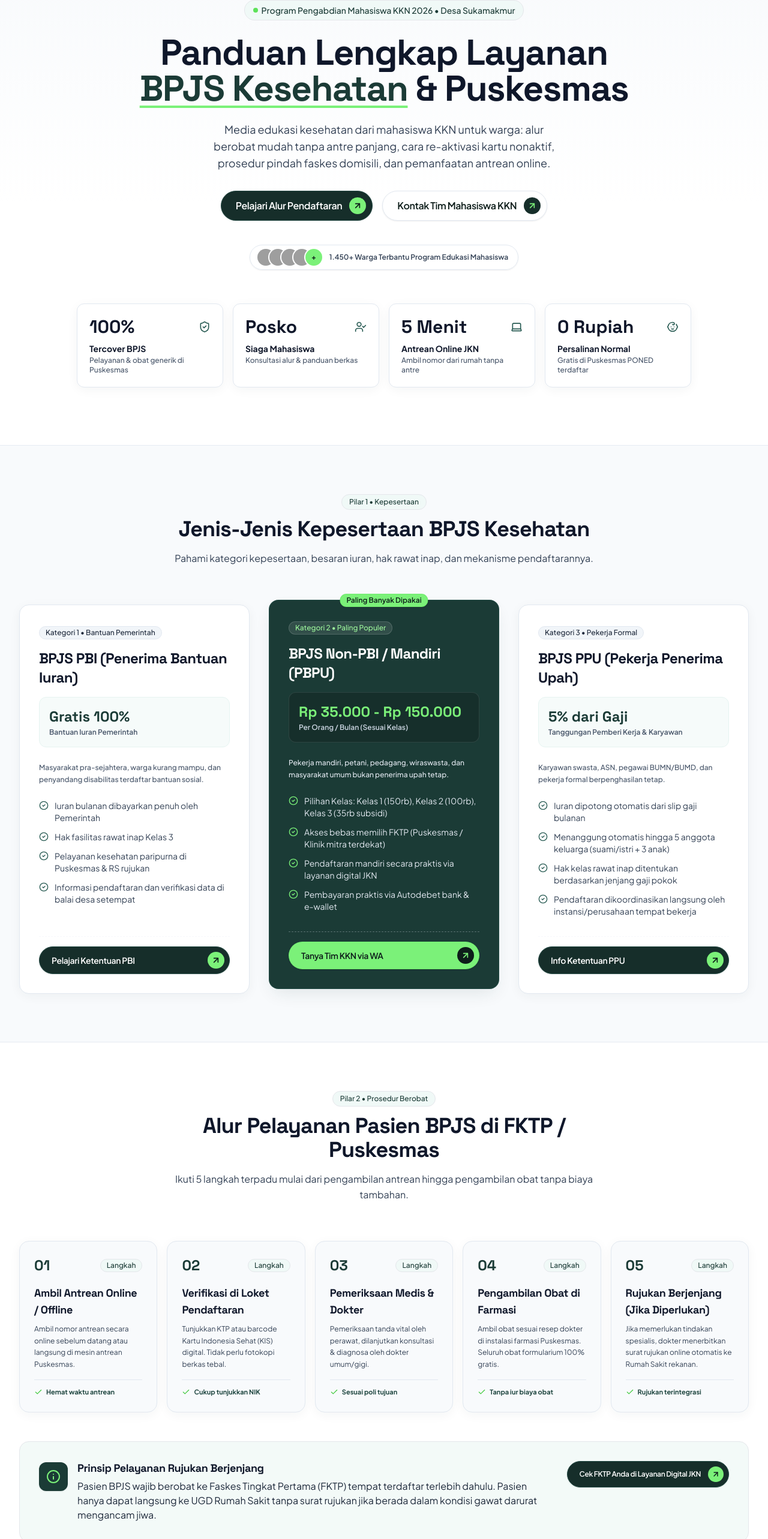
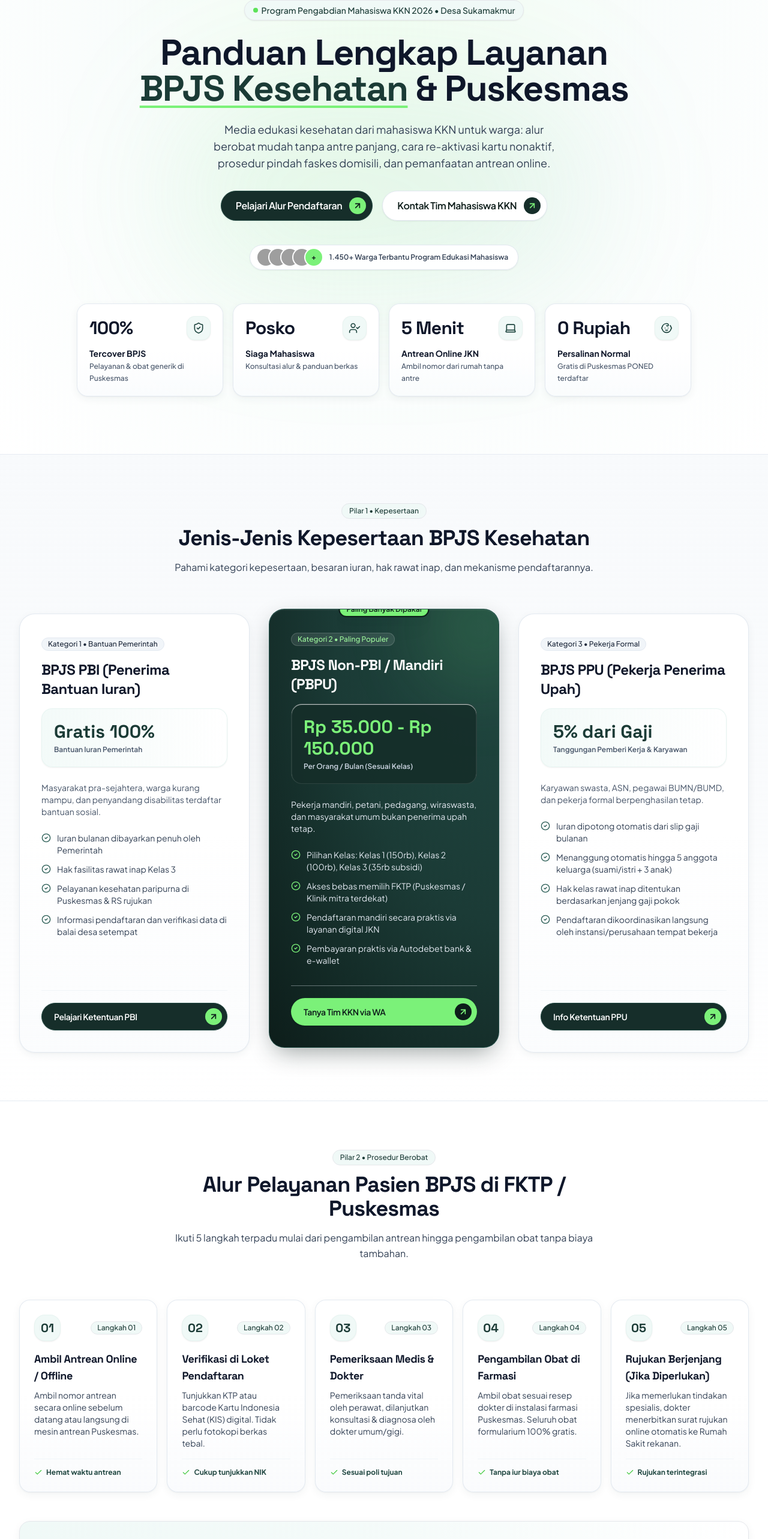
Before and after one commit to zaki-ramadhan/web_kkn, a React (Vite) app: page / in a window 1280 px wide. Shown: the part 178-2744 px from the top of the page at 60% size. Built offline with nearby package versions, Linux system fonts and the light colour scheme; grey boxes are pictures that could not be loaded.

Commit message:
feat: implementasi visual depth, layered shadows, ambient aura, dan tactile card polish

```diff
--- a/src/App.jsx
+++ b/src/App.jsx
@@ -61,13 +61,16 @@ export default function App() {
       <Navbar />
 
       {/* ====================================================================
-          HERO SECTION
+          HERO SECTION (Enhanced with ambient light aura & depth)
           ==================================================================== */}
-      <section className="relative pt-12 pb-20 md:pt-16 md:pb-24 overflow-hidden bg-gradient-to-b from-slate-50 via-white to-white">
-        <div className="max-w-7xl mx-auto px-4 sm:px-6 lg:px-8 text-center">
+      <section className="relative pt-12 pb-20 md:pt-16 md:pb-24 overflow-hidden bg-[radial-gradient(ellipse_at_top,_var(--tw-gradient-stops))] from-lime-400/10 via-brand-50/40 to-white">
+        {/* Subtle decorative background light orbs */}
+        <div className="absolute top-1/4 left-1/2 -translate-x-1/2 w-[700px] h-[350px] bg-gradient-to-tr from-lime-400/15 to-brand-500/10 rounded-full blur-[110px] pointer-events-none" />
+
+        <div className="max-w-7xl mx-auto px-4 sm:px-6 lg:px-8 text-center relative z-10">
           {/* Main Hero Pill Badge */}
           <div className="mb-6">
-            <Badge variant="brand" size="md" pulseDot dotColor="bg-lime-500">
+            <Badge variant="brand" size="md" pulseDot dotColor="bg-lime-500" className="shadow-subtle">
               Program Pengabdian Mahasiswa KKN 2026 • Desa Sukamakmur
             </Badge>
           </div>
@@ -120,7 +123,7 @@ export default function App() {
       {/* ====================================================================
           SECTION 1: JENIS-JENIS BPJS (Item #3)
           ==================================================================== */}
-      <section id="jenis-bpjs" className="py-20 bg-slate-50 border-y border-slate-200/80">
+      <section id="jenis-bpjs" className="py-20 bg-gradient-to-b from-slate-50 via-slate-50/80 to-white border-y border-slate-200/80">
         <div className="max-w-7xl mx-auto px-4 sm:px-6 lg:px-8">
           <SectionHeader
             badge="Pilar 1 • Kepesertaan"
@@ -189,7 +192,7 @@ export default function App() {
       {/* ====================================================================
           SECTION 3: JENIS PELAYANAN DI PUSKESMAS TERCOVER BPJS (Item #5)
           ==================================================================== */}
-      <section id="layanan-puskesmas" className="py-20 bg-slate-50 border-t border-slate-200/80">
+      <section id="layanan-puskesmas" className="py-20 bg-gradient-to-b from-slate-50 via-slate-50/70 to-white border-t border-slate-200/80">
         <div className="max-w-7xl mx-auto px-4 sm:px-6 lg:px-8">
           <div className="flex flex-col md:flex-row md:items-end justify-between mb-12 gap-6">
             <div>
@@ -237,8 +240,8 @@ export default function App() {
           ==================================================================== */}
       <section id="layanan-digital" className="py-20 bg-white">
         <div className="max-w-7xl mx-auto px-4 sm:px-6 lg:px-8">
-          <div className="bg-brand-850 rounded-3xl p-8 sm:p-12 lg:p-16 text-white relative overflow-hidden shadow-elevation border border-brand-700">
-            <div className="absolute -right-20 -top-20 w-80 h-80 bg-lime-400/10 rounded-full blur-3xl pointer-events-none" />
+          <div className="bg-[radial-gradient(ellipse_at_top_right,_var(--tw-gradient-stops))] from-brand-800 via-brand-850 to-brand-950 rounded-3xl p-8 sm:p-12 lg:p-16 text-white relative overflow-hidden shadow-forest-card border border-brand-700/80 ring-1 ring-white/10">
+            <div className="absolute -right-20 -top-20 w-80 h-80 bg-lime-400/15 rounded-full blur-3xl pointer-events-none" />
 
             <div className="relative z-10 grid grid-cols-1 lg:grid-cols-12 gap-12 items-center">
               {/* Left Column */}
@@ -296,7 +299,7 @@ export default function App() {
       {/* ====================================================================
           SECTION 5: CARA AKTIVASI BPJS MATI & BALIK DOMISILI FKTP (Items #2 & #4)
           ==================================================================== */}
-      <section id="solusi-adm" className="py-20 bg-slate-50 border-t border-slate-200/80">
+      <section id="solusi-adm" className="py-20 bg-gradient-to-b from-slate-50 via-slate-50/80 to-white border-t border-slate-200/80">
         <div className="max-w-7xl mx-auto px-4 sm:px-6 lg:px-8">
           <div className="grid grid-cols-1 lg:grid-cols-12 gap-12">
             {/* Left Sticky Guide */}
@@ -373,24 +376,24 @@ export default function App() {
           </div>
 
           {/* Emergency Guidelines Callout */}
-          <div className="mt-12 bg-slate-50 border border-slate-200 rounded-2xl p-6 sm:p-8">
-            <Heading as="h4" level="4" color="dark" className="mb-2 flex items-center gap-2">
-              <AlertTriangle className="w-5 h-5 text-amber-600" /> Catatan Penting: Kondisi Gawat Darurat Medis
+          <div className="mt-12 bg-gradient-to-r from-rose-50/70 via-rose-50/40 to-white border border-rose-200/90 rounded-3xl p-6 sm:p-8 shadow-card-depth">
+            <Heading as="h4" level="4" color="dark" className="mb-2 flex items-center gap-2 text-rose-950 font-bold">
+              <AlertTriangle className="w-5 h-5 text-rose-600" /> Catatan Penting: Kondisi Gawat Darurat Medis
             </Heading>
             <p className="text-sm sm:text-base text-slate-800 leading-relaxed mb-4 font-normal">
               Untuk kondisi medis darurat yang mengancam keselamatan, pasien dapat <strong>langsung mendatangi UGD Rumah Sakit terdekat tanpa perlu surat rujukan faskes tingkat pertama</strong>:
             </p>
             <div className="grid grid-cols-1 sm:grid-cols-3 gap-3 text-xs sm:text-sm font-semibold text-slate-900">
-              <div className="p-3.5 bg-white rounded-xl border border-slate-200 flex items-start gap-2 shadow-subtle">
-                <CheckCircle2 className="w-4 h-4 text-brand-700 shrink-0 mt-0.5" />
+              <div className="p-4 bg-white rounded-2xl border border-rose-100 flex items-start gap-2.5 shadow-subtle">
+                <CheckCircle2 className="w-4 h-4 text-rose-600 shrink-0 mt-0.5" />
                 <span>Gangguan pernapasan akut / henti napas</span>
               </div>
-              <div className="p-3.5 bg-white rounded-xl border border-slate-200 flex items-start gap-2 shadow-subtle">
-                <CheckCircle2 className="w-4 h-4 text-brand-700 shrink-0 mt-0.5" />
+              <div className="p-4 bg-white rounded-2xl border border-rose-100 flex items-start gap-2.5 shadow-subtle">
+                <CheckCircle2 className="w-4 h-4 text-rose-600 shrink-0 mt-0.5" />
                 <span>Kehilangan kesadaran / cedera fisik berat</span>
               </div>
-              <div className="p-3.5 bg-white rounded-xl border border-slate-200 flex items-start gap-2 shadow-subtle">
-                <CheckCircle2 className="w-4 h-4 text-brand-700 shrink-0 mt-0.5" />
+              <div className="p-4 bg-white rounded-2xl border border-rose-100 flex items-start gap-2.5 shadow-subtle">
+                <CheckCircle2 className="w-4 h-4 text-rose-600 shrink-0 mt-0.5" />
                 <span>Pendarahan hebat / kejang demam anak</span>
               </div>
             </div>
--- a/src/components/CategoryCard.jsx
+++ b/src/components/CategoryCard.jsx
@@ -19,21 +19,26 @@ export default function CategoryCard({
 
   return (
     <div
-      className={`rounded-2xl p-8 flex flex-col justify-between transition-all duration-300 relative ${
+      className={`rounded-3xl p-8 sm:p-9 flex flex-col justify-between transition-all duration-300 ease-out relative overflow-hidden ${
         isForest
-          ? 'bg-brand-850 text-white shadow-elevation border border-brand-700/50 lg:-translate-y-2 ring-1 ring-white/10'
-          : 'bg-white text-slate-800 border border-slate-200 shadow-soft hover:shadow-elevation'
+          ? 'bg-[radial-gradient(ellipse_at_top_right,_var(--tw-gradient-stops))] from-brand-800 via-brand-850 to-brand-950 text-white shadow-forest-card border border-brand-700/80 ring-1 ring-white/15 lg:-translate-y-2 hover:-translate-y-3'
+          : 'bg-gradient-to-b from-white via-white to-slate-50/60 text-slate-800 border border-slate-200/90 shadow-card-depth hover:shadow-card-hover hover:-translate-y-1.5'
       }`}
     >
+      {/* Subtle ambient light for dark cards */}
       {isForest && (
-        <div className="absolute -top-3.5 left-1/2 -translate-x-1/2">
-          <Badge variant="lime" size="xs" className="shadow-subtle">
+        <div className="absolute -right-16 -top-16 w-48 h-48 bg-lime-400/15 rounded-full blur-3xl pointer-events-none" />
+      )}
+
+      {isForest && (
+        <div className="absolute -top-3.5 left-1/2 -translate-x-1/2 z-10">
+          <Badge variant="lime" size="xs" className="shadow-elevation ring-2 ring-brand-950">
             Paling Banyak Dipakai
           </Badge>
         </div>
       )}
 
-      <div>
+      <div className="relative z-10">
         <div className="mb-4">
           <Badge variant={isForest ? 'brandDark' : 'slate'} size="xs">
             {badge}
@@ -51,21 +56,21 @@ export default function CategoryCard({
 
         {/* Price capsule */}
         <div
-          className={`rounded-xl p-4 mb-6 ${
+          className={`rounded-2xl p-5 mb-6 transition-colors ${
             isForest
-              ? 'bg-brand-900/80 border border-white/10'
-              : 'bg-brand-50/60 border border-brand-100'
+              ? 'bg-brand-900/90 border border-white/10 shadow-inner-glow'
+              : 'bg-gradient-to-r from-brand-50/80 to-white border border-brand-100/90 shadow-subtle'
           }`}
         >
           <div
-            className={`font-grotesk text-2xl font-extrabold ${
+            className={`font-grotesk text-2xl sm:text-3xl font-extrabold ${
               isForest ? 'text-lime-400' : 'text-brand-850'
             }`}
           >
             {price}
           </div>
           <p
-            className={`text-xs font-semibold mt-0.5 ${
+            className={`text-xs font-semibold mt-1 ${
               isForest ? 'text-slate-300' : 'text-slate-600'
             }`}
           >
@@ -74,7 +79,7 @@ export default function CategoryCard({
         </div>
 
         <p
-          className={`text-xs leading-relaxed mb-6 font-medium ${
+          className={`text-xs sm:text-sm leading-relaxed mb-6 font-normal ${
             isForest ? 'text-slate-200' : 'text-slate-600'
           }`}
         >
@@ -89,7 +94,7 @@ export default function CategoryCard({
         />
       </div>
 
-      <div className="pt-4 border-t border-dashed border-slate-200/30">
+      <div className="pt-5 border-t border-slate-200/40 relative z-10">
         <PillCTAButton
           href={ctaLink}
           target={ctaLink?.startsWith('http') ? '_blank' : undefined}
--- a/src/components/StepCard.jsx
+++ b/src/components/StepCard.jsx
@@ -15,20 +15,20 @@ export default function StepCard({
   if (variant === 'dark') {
     return (
       <div
-        className={`bg-white/5 hover:bg-white/10 border border-white/10 rounded-xl p-4 transition-all duration-200 flex items-start gap-4 ${className}`}
+        className={`group bg-white/[0.06] hover:bg-white/[0.10] border border-white/15 rounded-2xl p-5 transition-all duration-300 flex items-start gap-4 backdrop-blur-sm shadow-sm ${className}`}
       >
-        <div className="w-8 h-8 rounded-full bg-lime-400 text-brand-950 font-bold flex items-center justify-center shrink-0 text-sm mt-0.5">
+        <div className="w-9 h-9 rounded-xl bg-gradient-to-br from-lime-400 to-lime-500 text-brand-950 font-black flex items-center justify-center shrink-0 text-sm shadow-glow-lime group-hover:scale-105 transition-transform duration-200 mt-0.5">
           {step}
         </div>
         <div className="flex-1">
-          <Heading as="h4" level="4" color="light" className="mb-1">
+          <Heading as="h4" level="4" color="light" className="mb-1 text-white group-hover:text-lime-300 transition-colors">
             {title}
           </Heading>
-          <p className="text-xs text-slate-200 leading-relaxed mb-2">
+          <p className="text-xs sm:text-sm text-slate-200 leading-relaxed mb-2.5 font-normal">
             {desc}
           </p>
           {tip && (
-            <span className="inline-flex items-center gap-1 text-[11px] font-semibold text-lime-300 bg-black/30 px-2.5 py-0.5 rounded-md border border-lime-400/20">
+            <span className="inline-flex items-center gap-1.5 text-[11px] font-medium text-lime-300 bg-black/40 px-3 py-1 rounded-full border border-lime-400/25">
               <Lightbulb className="w-3.5 h-3.5 text-lime-400 shrink-0" />
               <span>Tips: {tip}</span>
             </span>
@@ -40,26 +40,26 @@ export default function StepCard({
 
   return (
     <div
-      className={`bg-slate-50 border border-slate-200 hover:border-brand-500/50 rounded-2xl p-6 transition-all duration-200 flex flex-col justify-between shadow-soft group ${className}`}
+      className={`group bg-gradient-to-b from-white via-white to-slate-50/70 border border-slate-200/90 hover:border-brand-400/60 rounded-2xl p-6 transition-all duration-300 ease-out flex flex-col justify-between shadow-card-depth hover:shadow-card-hover hover:-translate-y-1.5 ${className}`}
     >
       <div>
         <div className="flex items-center justify-between mb-4">
-          <span className="font-grotesk text-2xl font-black text-brand-850 group-hover:text-lime-600 transition-colors">
+          <div className="w-11 h-11 rounded-2xl bg-brand-50 border border-brand-100/90 flex items-center justify-center font-grotesk text-xl font-extrabold text-brand-850 shadow-subtle group-hover:bg-lime-400 group-hover:text-brand-950 group-hover:border-lime-500/40 group-hover:scale-105 transition-all duration-300">
             {step}
-          </span>
+          </div>
           <Badge variant="brand" size="xs">
-            Langkah
+            Langkah {step}
           </Badge>
         </div>
-        <Heading as="h3" level="4" color="dark" className="mb-2 leading-tight">
+        <Heading as="h3" level="4" color="dark" className="mb-2 leading-snug group-hover:text-brand-850 transition-colors">
           {title}
         </Heading>
-        <p className="text-xs text-slate-700 leading-relaxed mb-4 font-normal">
+        <p className="text-xs sm:text-sm text-slate-700 leading-relaxed mb-4 font-normal">
           {desc}
         </p>
       </div>
       {highlight && (
-        <div className="pt-3 border-t border-slate-200 text-[11px] font-bold text-brand-800 flex items-center gap-1.5">
+        <div className="pt-3.5 border-t border-slate-100 text-[11px] sm:text-xs font-bold text-brand-800 flex items-center gap-1.5">
           <Check className="w-3.5 h-3.5 text-lime-600 shrink-0" />
           <span>{highlight}</span>
         </div>
--- a/src/components/ui/CalloutBox.jsx
+++ b/src/components/ui/CalloutBox.jsx
@@ -9,10 +9,10 @@ export default function CalloutBox({
   className = '',
 }) {
   const variantStyles = {
-    brand: 'bg-brand-50/80 border-brand-200 text-slate-900',
-    slate: 'bg-slate-50 border-slate-200 text-slate-900',
-    rose: 'bg-rose-50 border-rose-200 text-rose-950',
-    dark: 'bg-brand-900 border-brand-700 text-white',
+    brand: 'bg-gradient-to-r from-brand-50 via-brand-50/70 to-white border-brand-200/90 text-slate-900 shadow-card-depth',
+    slate: 'bg-gradient-to-r from-slate-50 via-white to-slate-50 border-slate-200/90 text-slate-900 shadow-card-depth',
+    rose: 'bg-gradient-to-r from-rose-50 via-rose-50/60 to-white border-rose-200 text-rose-950 shadow-card-depth',
+    dark: 'bg-gradient-to-br from-brand-850 via-brand-900 to-brand-950 border-brand-700/80 text-white shadow-forest-card',
   };
 
   const titleStyles = {
@@ -23,30 +23,30 @@ export default function CalloutBox({
   };
 
   const descStyles = {
-    brand: 'text-slate-800 font-normal',
-    slate: 'text-slate-800 font-normal',
-    rose: 'text-rose-900 font-normal',
-    dark: 'text-slate-200 font-normal',
+    brand: 'text-slate-800',
+    slate: 'text-slate-800',
+    rose: 'text-rose-900',
+    dark: 'text-slate-200',
   };
 
   const iconBgStyles = {
-    brand: 'bg-brand-850 text-lime-400',
-    slate: 'bg-slate-800 text-white',
-    rose: 'bg-rose-600 text-white',
-    dark: 'bg-lime-400 text-brand-950',
+    brand: 'bg-gradient-to-br from-brand-850 to-brand-950 text-lime-400 border border-white/10 shadow-elevation',
+    slate: 'bg-gradient-to-br from-slate-800 to-slate-950 text-white border border-white/10 shadow-elevation',
+    rose: 'bg-gradient-to-br from-rose-600 to-rose-700 text-white border border-white/10 shadow-elevation',
+    dark: 'bg-lime-400 text-brand-950 shadow-glow-lime',
   };
 
   return (
     <div
-      className={`border rounded-2xl p-6 sm:p-8 ${
+      className={`relative border rounded-2xl p-6 sm:p-8 overflow-hidden ${
         variantStyles[variant] || variantStyles.brand
       } ${className}`}
     >
-      <div className="flex flex-col md:flex-row items-start justify-between gap-6">
+      <div className="flex flex-col md:flex-row items-start justify-between gap-6 relative z-10">
         <div className="flex items-start gap-4">
           {Icon && (
             <div
-              className={`p-3 rounded-xl shrink-0 mt-0.5 shadow-subtle ${
+              className={`p-3.5 rounded-2xl shrink-0 mt-0.5 ${
                 iconBgStyles[variant] || iconBgStyles.brand
               }`}
             >
@@ -63,7 +63,7 @@ export default function CalloutBox({
             </h4>
             {description && (
               <p
-                className={`text-sm sm:text-base mt-1.5 leading-relaxed max-w-3xl ${
+                className={`text-sm sm:text-base mt-2 leading-relaxed max-w-3xl font-normal ${
                   descStyles[variant] || descStyles.brand
                 }`}
               >
--- a/src/components/ui/StatCard.jsx
+++ b/src/components/ui/StatCard.jsx
@@ -8,13 +8,24 @@ export default function StatCard({
   className = '',
 }) {
   return (
-    <div className={`bg-white border border-slate-200 rounded-xl p-5 shadow-soft hover:shadow-elevation transition-shadow duration-200 ${className}`}>
-      <div className="flex items-center justify-between mb-2">
-        <span className="font-grotesk text-3xl font-bold text-slate-900">{value}</span>
-        {Icon && <Icon className="w-5 h-5 text-brand-700" />}
+    <div
+      className={`group relative bg-gradient-to-b from-white via-white to-slate-50/70 border border-slate-200/90 rounded-2xl p-5 shadow-card-depth hover:shadow-card-hover hover:-translate-y-1 transition-all duration-300 ease-out overflow-hidden ${className}`}
+    >
+      {/* Subtle top inner light bar */}
+      <div className="absolute top-0 inset-x-0 h-[1.5px] bg-gradient-to-r from-transparent via-lime-400/60 to-transparent opacity-0 group-hover:opacity-100 transition-opacity duration-300" />
+
+      <div className="flex items-center justify-between mb-3">
+        <span className="font-grotesk text-3xl font-extrabold text-slate-900 tracking-tight">
+          {value}
+        </span>
+        {Icon && (
+          <div className="w-10 h-10 rounded-xl bg-brand-50 border border-brand-100/80 flex items-center justify-center text-brand-800 shadow-subtle group-hover:scale-105 group-hover:bg-brand-100 transition-all duration-200">
+            <Icon className="w-5 h-5" />
+          </div>
+        )}
       </div>
       <p className="text-sm font-bold text-slate-900">{label}</p>
-      <p className="text-xs text-slate-600 font-medium mt-0.5">{detail}</p>
+      <p className="text-xs text-slate-600 font-medium mt-0.5 leading-relaxed">{detail}</p>
     </div>
   );
 }
--- a/tailwind.config.js
+++ b/tailwind.config.js
@@ -30,15 +30,19 @@ export default {
         },
       },
       boxShadow: {
-        'soft': '0 4px 20px -2px rgba(27, 59, 54, 0.06)',
+        'soft': '0 2px 8px -2px rgba(27, 59, 54, 0.04), 0 8px 20px -4px rgba(27, 59, 54, 0.06)',
         'subtle': '0 1px 3px rgba(0,0,0,0.05), 0 1px 2px rgba(0,0,0,0.03)',
-        'elevation': '0 12px 30px -8px rgba(27, 59, 54, 0.12)',
-        'glow-lime': '0 0 24px -4px rgba(123, 241, 121, 0.4)',
+        'elevation': '0 8px 16px -4px rgba(27, 59, 54, 0.08), 0 20px 36px -8px rgba(27, 59, 54, 0.12)',
+        'card-depth': '0 1px 2px rgba(0,0,0,0.04), 0 4px 16px -2px rgba(27,59,54,0.07)',
+        'card-hover': '0 8px 24px -4px rgba(27,59,54,0.12), 0 16px 36px -6px rgba(27,59,54,0.10)',
+        'forest-card': '0 14px 40px -10px rgba(13, 29, 26, 0.45), inset 0 1px 0 0 rgba(255, 255, 255, 0.12)',
+        'glow-lime': '0 0 28px -4px rgba(123, 241, 121, 0.35)',
+        'inner-glow': 'inset 0 1px 1px 0 rgba(255, 255, 255, 0.8)',
       },
       borderRadius: {
-        'xl': '12px',
-        '2xl': '16px',
-        '3xl': '24px',
+        'xl': '14px',
+        '2xl': '18px',
+        '3xl': '26px',
       }
     },
   },
```
Also changed, not shown: src/components/AccordionItem.jsx (+13 -7 lines), src/components/BentoServiceCard.jsx (+14 -9 lines), src/components/ContactCard.jsx (+20 -10 lines).
